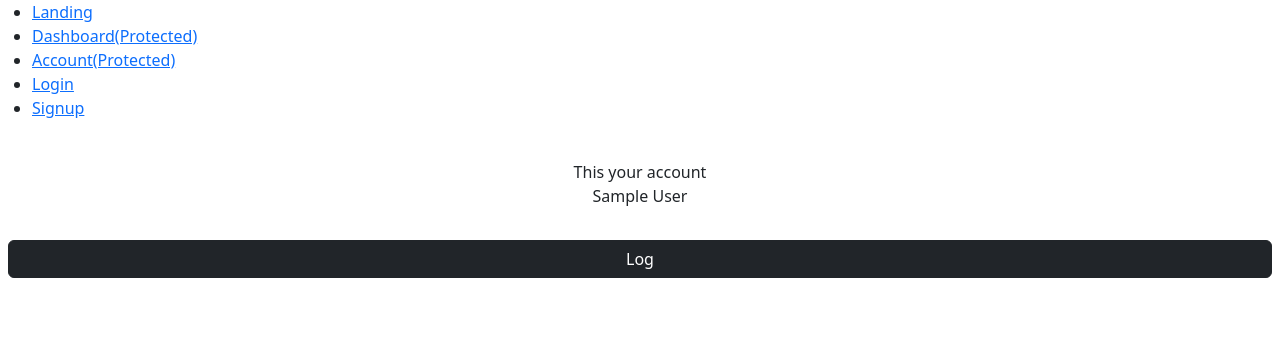
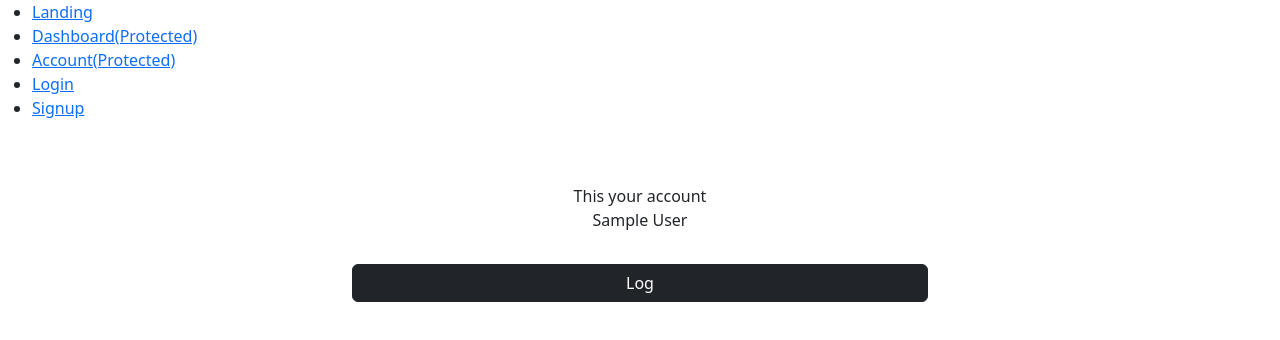
Before and after one commit to 91Pudge/Fluent-ish, a React (Create React App) app in the folder client/: page /Account in a window 1280 px wide. Shown: the top 340 px of the page. Built offline with nearby package versions, Linux system fonts and the light colour scheme; no server answers; sample sign-in values are in the browser's storage.

Commit message:
Style: Center div on page

```diff
--- a/client/src/pages/Account.jsx
+++ b/client/src/pages/Account.jsx
@@ -16,7 +16,7 @@ const Account = () => {
     }
   };
   return (
-    <>
+    <div className="p-4 m-auto w-50">
       <div className="p-4 text-center">
         This your account <br />
         {user && user.displayName}
@@ -26,7 +26,7 @@ const Account = () => {
           Log
         </Button>
       </div>
-    </>
+    </div>
   );
 };
 
```
